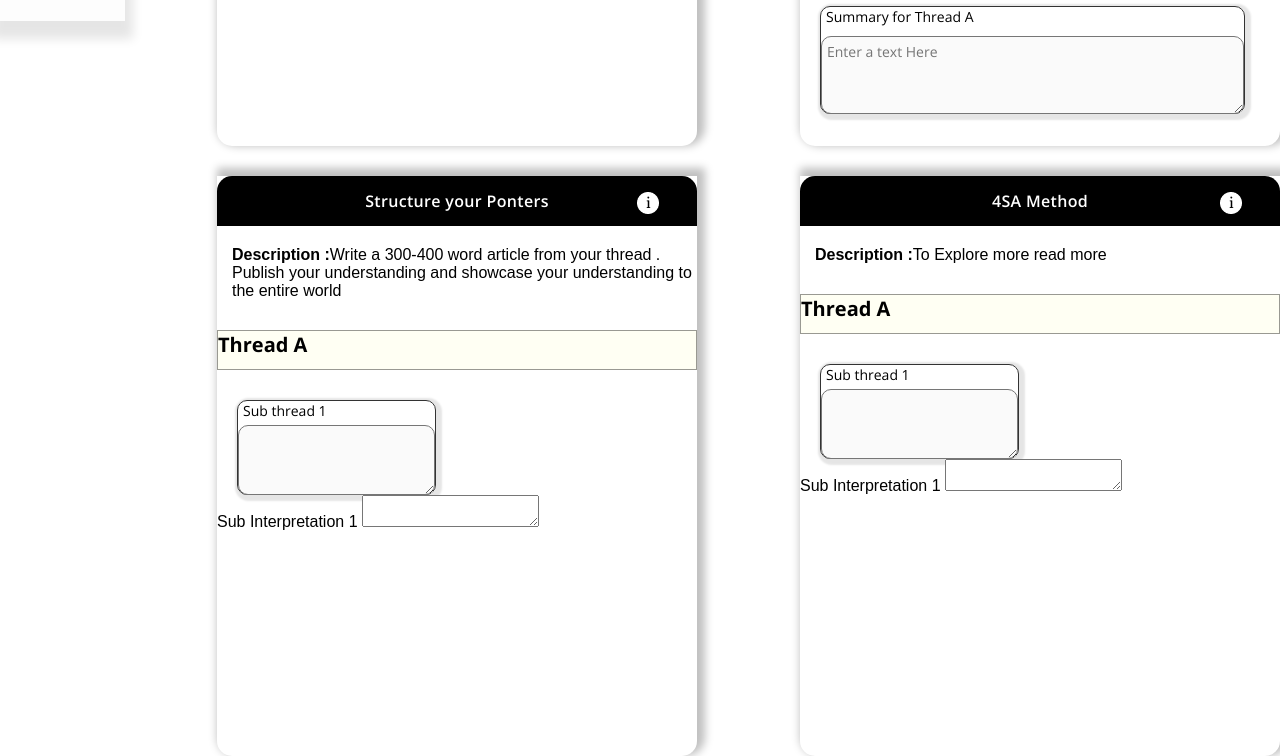
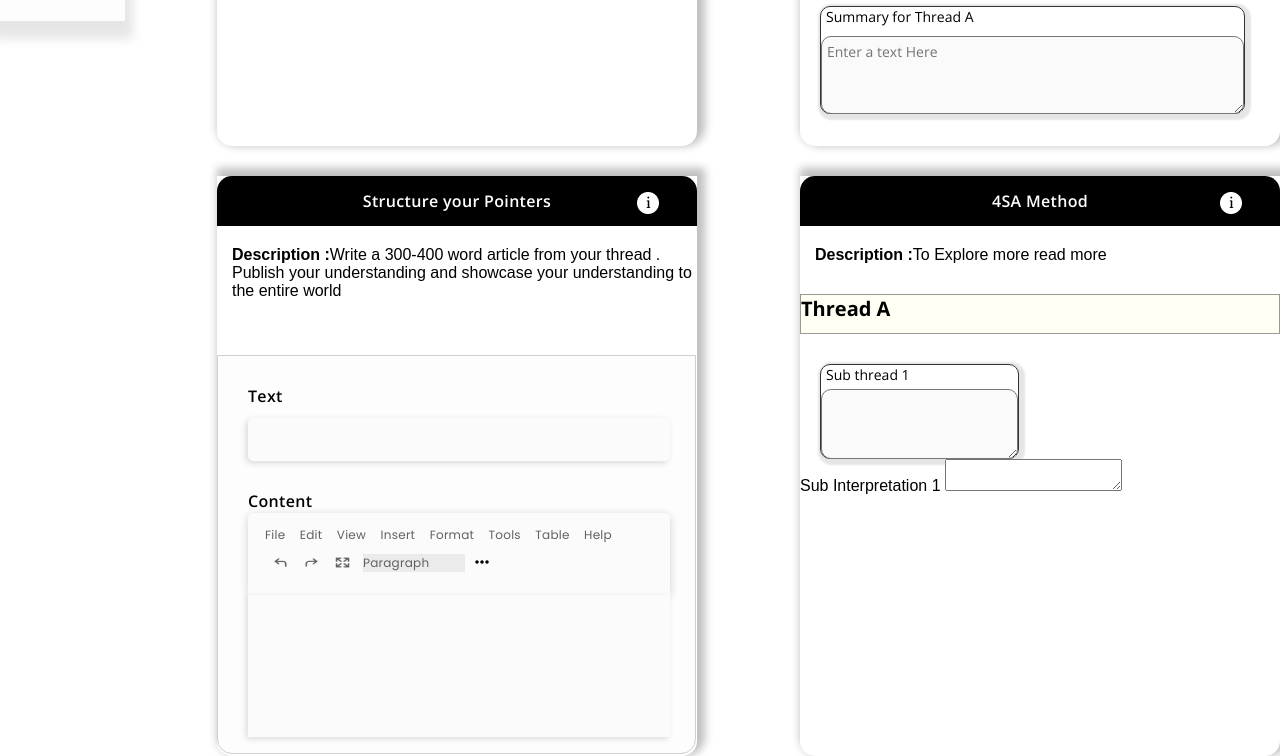
Before and after one commit to gungunkhandelwal/DeepThrought_Frontend, a plain HTML site: page index.html in a window 1280 px wide. Shown: the part 851-1607 px from the top of the page. Drawn offline with nearby package versions, Linux system fonts and the light colour scheme.

Commit message:
Box Card3

```diff
--- a/index.html
+++ b/index.html
@@ -6,6 +6,10 @@
     <meta name="viewport" content="width=device-width, initial-scale=1.0">
     <title>Deep Throught</title>
     <link href="style.css" rel="stylesheet">
+    <link rel="stylesheet" href="https://cdnjs.cloudflare.com/ajax/libs/font-awesome/6.5.2/css/all.min.css"
+        integrity="sha512-SnH5WK+bZxgPHs44uWIX+LLJAJ9/2PkPKZ5QiAj6Ta86w+fsb2TkcmfRyVX3pBnMFcV7oQPJkl9QevSCWr3W6A=="
+        crossorigin="anonymous" referrerpolicy="no-referrer" />
+
 </head>
 
 <body>
@@ -101,7 +105,8 @@
                             <div class="summary">
                                 <div class="sub-thread" style="width:425px;height:108px;">
                                     <label for="sub-thread-1">Summary for Thread A</label>
-                                    <textarea id="sub-thread-1" placeholder="Enter a text Here" style="margin-top: 10px; height: 78px;"></textarea>
+                                    <textarea id="sub-thread-1" placeholder="Enter a text Here"
+                                        style="margin-top: 10px; height: 78px;"></textarea>
                                 </div>
                             </div>
 
@@ -111,24 +116,47 @@
                 </div>
                 <div class="module">
                     <div class="module-header">
-                        <h2>Structure your Ponters</h2>
+                        <h2>Structure your Pointers</h2>
                         <span>
                             <img src="asset/Group 1735.png" class="info"></span>
                     </div>
                     <p class="module-description"> <b>Description :</b>Write a 300-400 word article from your thread .
                         Publish your understanding and showcase your understanding to the entire world</p>
-                    <div class="threads">
-                        <div class="thread">
-                            <p class="thread-title">Thread A</p>
-                            <div class="sub-thread">
-                                <label for="sub-thread-1">Sub thread 1</label>
-                                <textarea id="sub-thread-1"></textarea>
+                    <div class="structure-detail">
+                        <div class="struct">
+                            <label for="text" class="text">Text</label><br>
+                            <input type="text" class="text-inp">
                         </div>
-                            <div class="sub-interpretation">
-                                <label for="sub-interpretation-1">Sub Interpretation 1</label>
-                                <textarea id="sub-interpretation-1"></textarea>
+                        <div class="struct">
+                            <label for="text" class="text">Content</label>
+                            <div class="editBox">
+                                <div class="edit-opt">
+                                    <a href="">File</a>
+                                    <a href="">Edit</a>
+                                    <a href="">View</a>
+                                    <a href="">Insert</a>
+                                    <a href="">Format</a>
+                                    <a href="">Tools</a>
+                                    <a href="">Table</a>
+                                    <a href="">Help</a>
+                                </div>
+                                <div class="edit-icon">
+                                    <img src="asset/arrow-curve-left-right.png">
+                                    <img src="asset/arrow-curve-left-down.png">
+                                    <img src="asset/arrow-expand-02.png">
+                                    <div class="paragraph">
+                                        <p>Paragraph</p>
+                                    </div>
+                                    <i class="fa-solid fa-ellipsis  ellipse2"></i>
                                 </div>
                             </div>
+
+                            <input type="text" class="content-text">
+
+                        </div>
+
+
+
                     </div>
                 </div>
                 <div class="module">
--- a/style.css
+++ b/style.css
@@ -242,18 +242,20 @@ header {
 
 }
 
-.sub-thread-2{
+.sub-thread-2 {
     display: flex;
     margin-top: 29px;
     margin-left: 70px;
     justify-content: space-around;
 }
-.icons{
+
+.icons {
     margin-top: 10px;
     width: 117.49px;
     height: 20px;
 }
-.categ{
+
+.categ {
     width: 120px;
     height: 40px;
     border-radius: 5px;
@@ -265,6 +267,115 @@ header {
     padding-right: 5px;
 }
 
-.summary{
+.summary {
     margin-top: 70px;
 }
+
+.structure-detail {
+    width: 479px;
+    height: 399px;
+    border-radius: 0px 0px 15px 15px;
+    border: 1px 0px 0px 0px;
+    background: rgba(253, 253, 253, 1);
+    border: 1px solid rgba(209, 206, 206, 1);
+    margin-top: 55px;
+
+}
+
+.struct {
+    margin-left: 30px;
+    margin-top: 30px;
+}
+
+.text {
+    width: 85px;
+    height: 33px;
+    font-family: Open Sans;
+    font-size: 16px;
+    font-weight: 600;
+    line-height: 21.79px;
+    letter-spacing: 0.02em;
+    text-align: left;
+    color: #000000;
+
+}
+
+.text-inp {
+    margin-top: 10px;
+    width: 422px;
+    height: 43px;
+    background: #FCFBFB;
+    box-shadow: -2px 2px 6px 0px #00000026;
+    border-radius: 5px;
+    border: 0;
+}
+
+.editBox {
+    width: 422px;
+    height: 82px;
+    border-radius: 5px 5px 0px 0px;
+    background: rgba(252, 251, 251, 1);
+    box-shadow: 0px 2px 10px 0px rgba(0, 0, 0, 0.18);
+    padding-top: 12px;
+    padding-left: 12px;
+}
+
+.edit-opt a {
+    width: 22px;
+    height: 22px;
+    font-family: Poppins;
+    font-size: 12px;
+    font-weight: 400;
+    line-height: 18px;
+    letter-spacing: 0.02em;
+    text-align: left;
+    color: #616161;
+    text-decoration: none;
+    padding: 5px 5px;
+    margin-top: 10px;
+}
+
+.edit-icon {
+    display: flex;
+}
+
+.edit-icon img {
+    margin-left: 10px;
+    width: 21px;
+    height: 18px;
+    margin-top: 10px;
+    padding: 3.15px;
+    gap: 24px;
+}
+.paragraph {
+    width: 102px;
+    height: 18px;
+    background: #EBEBEB;
+    margin-left: 10px;
+margin-top: 10px;
+}
+.paragraph p{
+    width: 78px;
+height: 22px;
+font-family: Poppins;
+font-size: 12px;
+font-weight: 400;
+line-height: 18px;
+letter-spacing: 0.02em;
+text-align: left;
+color: #616161;
+
+}
+
+.ellipse2{
+    margin-top: 10px;
+    margin-left: 10px;
+}
+
+.content-text{
+    width: 422px;
+height: 142px;
+background: #FCFBFB;
+box-shadow: -2px 2px 6px 0px #00000022;
+border: 0;
+}
```
Also changed, not shown: asset/Rectangle 1882.png (added), asset/arrow-curve-left-down.png (added), asset/arrow-curve-left-right.png (added), asset/arrow-expand-02.png (added). Lines whose indentation alone changed are shown as unchanged.
